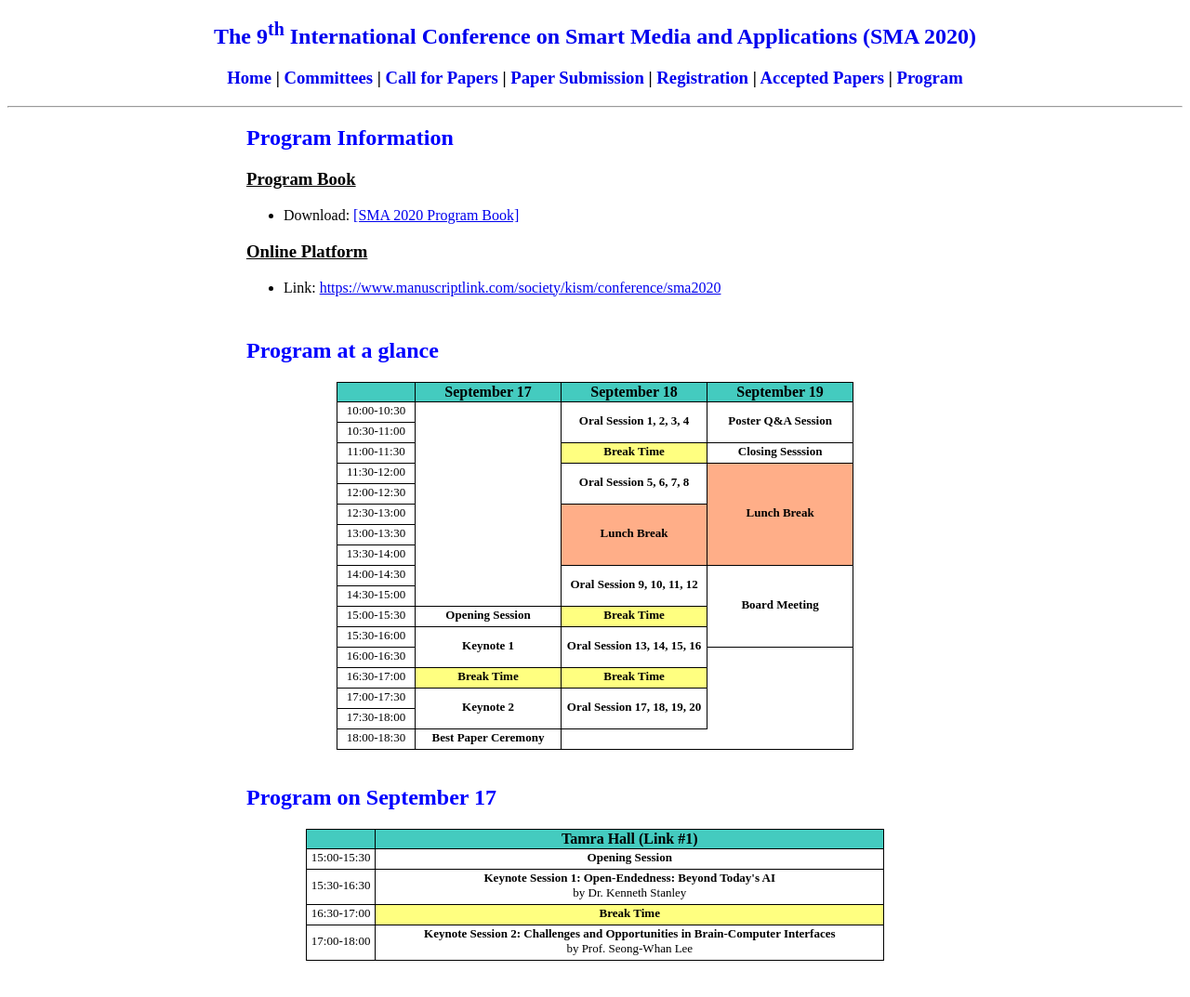
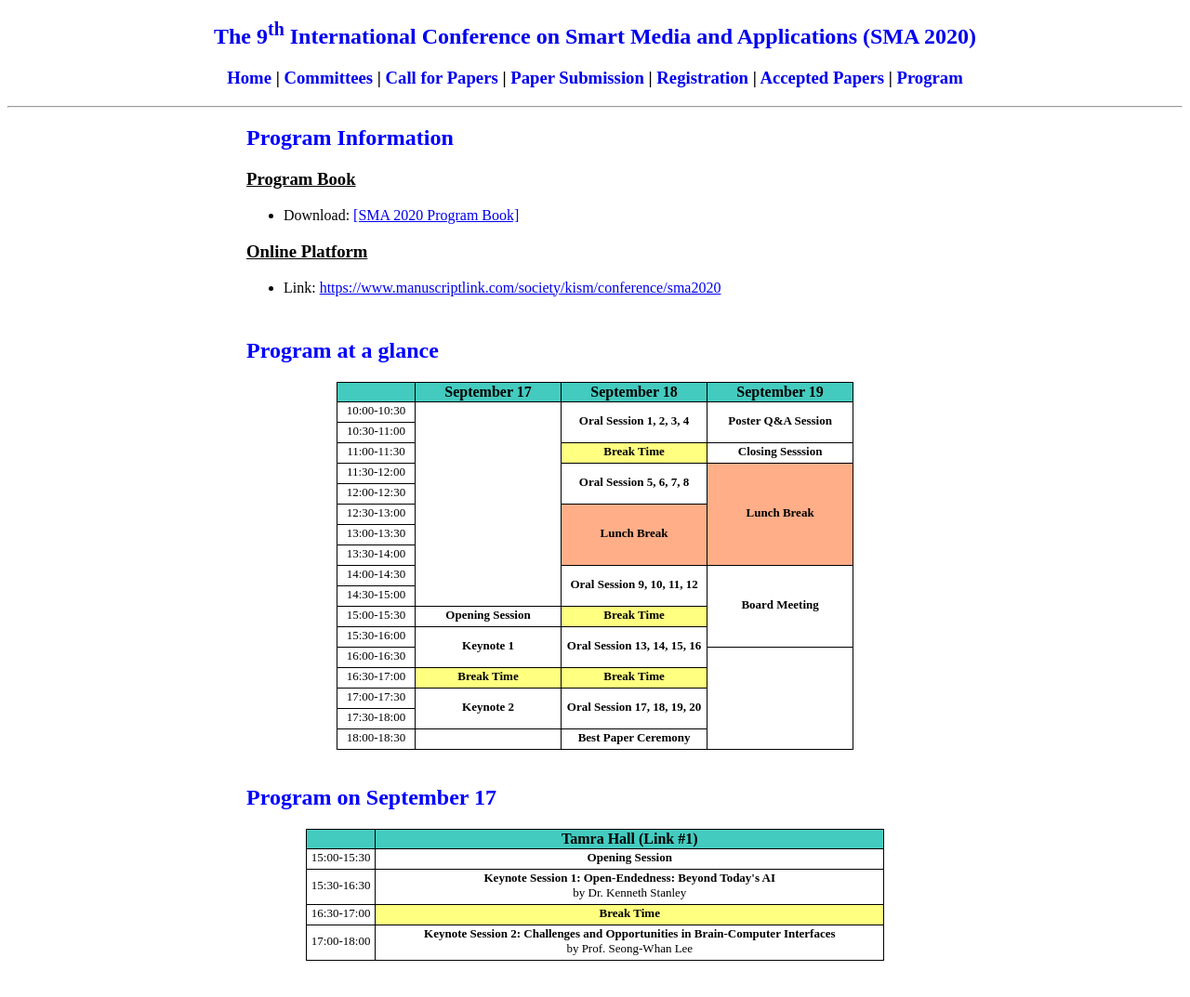
Before and after one commit to icea-conf/sma-2020.github.io, a Jekyll site: the page built from program/index.html, in a window 1280 px wide. Shown: the top 1073 px of the page at 93% size. Built offline with Jekyll 4.4.1, drawn with Linux system fonts in a browser that asks for light colours.

Commit message:
Update index.html

```diff
--- a/program/index.html
+++ b/program/index.html
@@ -169,6 +169,8 @@ title: SMA 2020
                          <tr>
                               <td class="tcontent3">
                                    18:00-18:30
+                              </td>
+                              <td class="tcontent3">
                               </td>
                               <td class="tcontent3">
                                    <b>Best Paper Ceremony</b>
```
